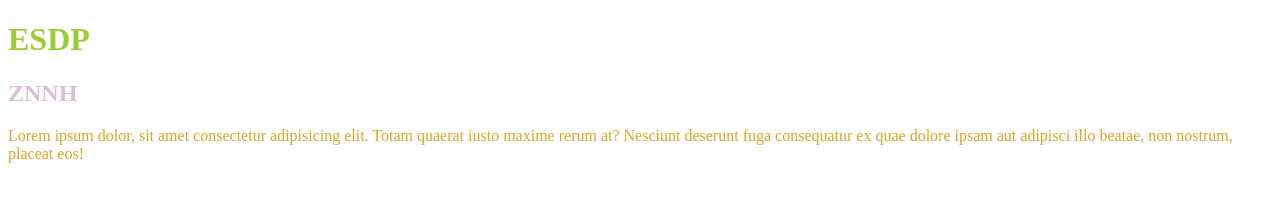
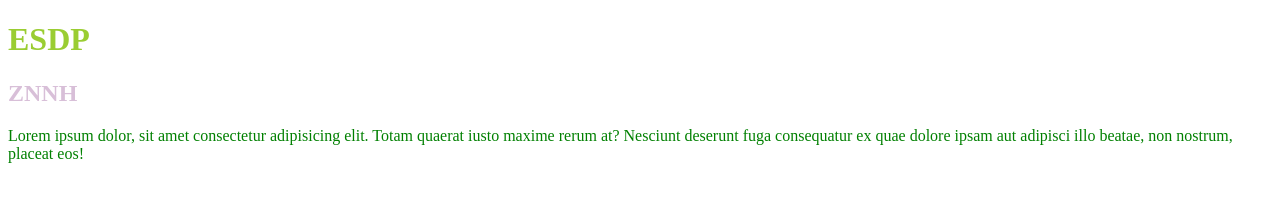
Before and after one commit to EiSandyPhyo/git-git-git, a plain HTML site: page index.html in a window 1280 px wide. Drawn offline with Linux system fonts and the light colour scheme.

Commit message:
changing css

```diff
--- a/css/style.css
+++ b/css/style.css
@@ -5,5 +5,5 @@ h2{
     color: thistle;
 }
 p{
-    color: goldenrod;
+    color: green;
 }
```
